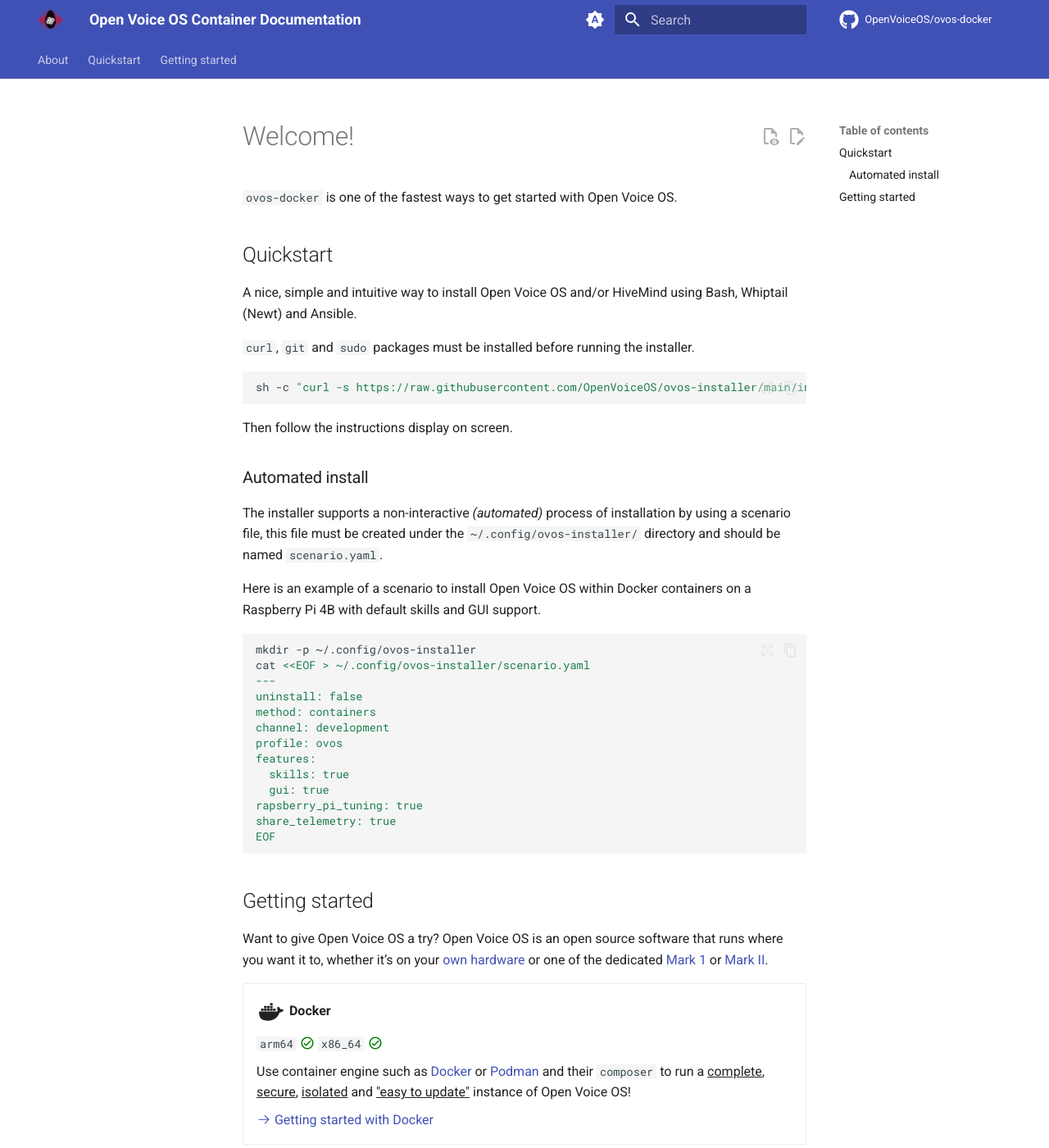
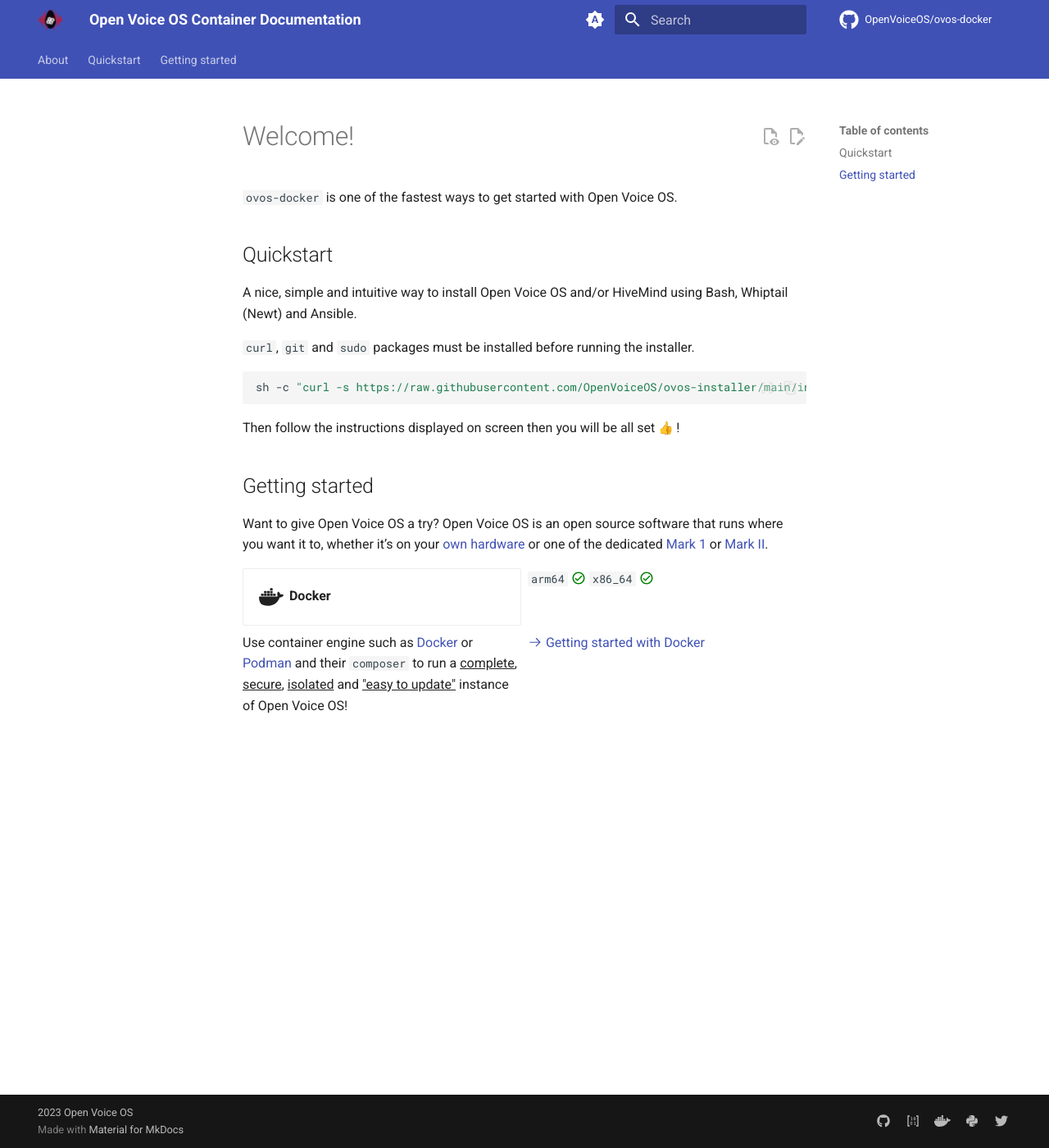
Before and after one commit to OpenVoiceOS/ovos-docker, an MkDocs documentation site: the page built from docs/index.md, in a window 1280 px wide and 1400 px high. Shown: the whole window at 82% size. Built offline with MkDocs 1.6.1 and Material for MkDocs 9.7.7, drawn with Linux system fonts in a browser that asks for light colours; emoji names are drawn with the system emoji font; plug-ins that fetch from the network failed and are left out; comment, search, counter and statistics services are not loaded.

````diff
--- a/docs/index.md
+++ b/docs/index.md
@@ -9,32 +9,10 @@ A nice, simple and intuitive way to install Open Voice OS and/or HiveMind using
 `curl`, `git` and `sudo` packages must be installed before running the installer.
 
 ```shell
-sh -c "curl -s https://raw.githubusercontent.com/OpenVoiceOS/ovos-installer/main/installer.sh -o installer.sh && chmod +x installer.sh && sudo ./installer.sh"
+sh -c "curl -s https://raw.githubusercontent.com/OpenVoiceOS/ovos-installer/main/installer.sh -o installer.sh && chmod +x installer.sh && sudo ./installer.sh && rm installer.sh"
 ```
 
-Then follow the instructions display on screen.
-
-### Automated install
-
-The installer supports a non-interactive *(automated)* process of installation by using a scenario file, this file must be created under the `~/.config/ovos-installer/` directory and should be named `scenario.yaml`.
-
-Here is an example of a scenario to install Open Voice OS within Docker containers on a Raspberry Pi 4B with default skills and GUI support.
-
-```shell
-mkdir -p ~/.config/ovos-installer
-cat <<EOF > ~/.config/ovos-installer/scenario.yaml
----
-uninstall: false
-method: containers
-channel: development
-profile: ovos
-features:
-  skills: true
-  gui: true
-rapsberry_pi_tuning: true
-share_telemetry: true
-EOF
-```
+Then follow the instructions displayed on screen then you will be all set :thumbsup: !
 
 ## Getting started
 
@@ -42,12 +20,12 @@ Want to give Open Voice OS a try? Open Voice OS is an open source software that
 
 <div class="grid cards" markdown>
 
-- :material-docker:{ .xl .middle } __Docker__
+- :material-docker:{ .xl .middle } **Docker**
 
-    `arm64` :material-check-circle-outline:{ style="color: green" } `x86_64` :material-check-circle-outline:{ style="color: green" }
+  `arm64` :material-check-circle-outline:{ style="color: green" } `x86_64` :material-check-circle-outline:{ style="color: green" }
 
-    Use container engine such as [Docker](https://www.docker.com/) or [Podman](https://podman.io/) and their `composer` to run a ^^complete^^, ^^secure^^, ^^isolated^^ and ^^"easy to update"^^ instance of Open Voice OS!
+  Use container engine such as [Docker](https://www.docker.com/) or [Podman](https://podman.io/) and their `composer` to run a ^^complete^^, ^^secure^^, ^^isolated^^ and ^^"easy to update"^^ instance of Open Voice OS!
 
-    [:octicons-arrow-right-24: Getting started with Docker](./getting-started/docker/index.md)
+  [:octicons-arrow-right-24: Getting started with Docker](./getting-started/docker/index.md)
 
 </div>
````
Also changed, not shown: docs/quickstart.md (+2 -24 lines).
